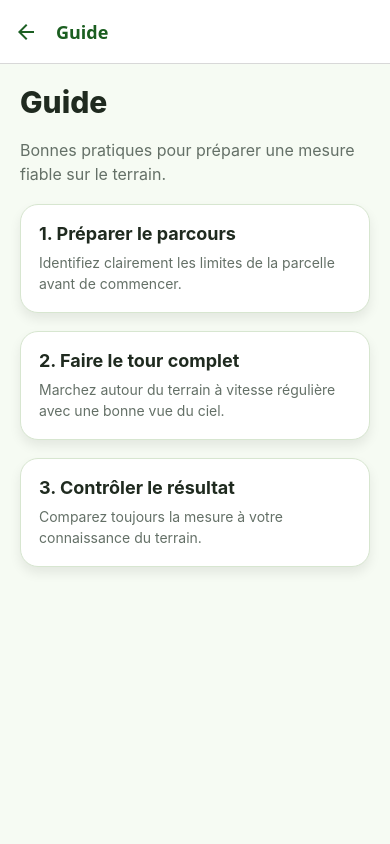
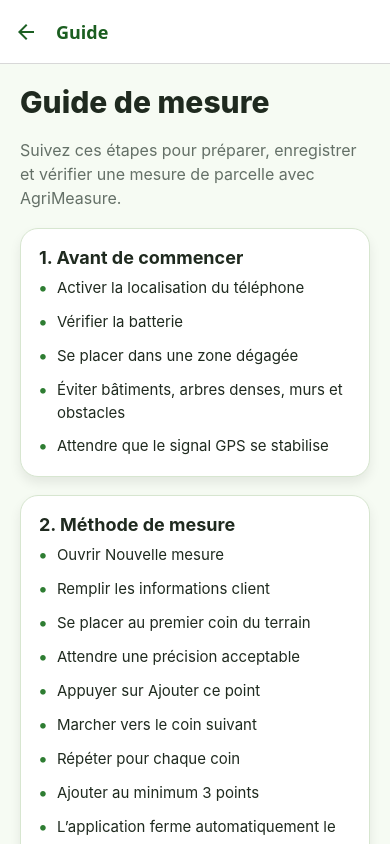
Before and after one commit to walterdarius100/agri-measure, a React Native app: screen /Guide in a window 390 px wide. Built offline with nearby package versions, Linux system fonts and the light colour scheme; what react-native-worklets would draw is missing.

Commit message:
Improve measurement guide screen

```diff
--- a/src/screens/GuideScreen.js
+++ b/src/screens/GuideScreen.js
@@ -1,17 +1,139 @@
-import { ScrollView, Text } from 'react-native';
+import { ScrollView, StyleSheet, Text, View } from 'react-native';
 
 import InfoCard from '../components/InfoCard';
+import PrimaryButton from '../components/PrimaryButton';
+import colors from '../constants/colors';
 import screenStyles from './screenStyles';
 
-export default function GuideScreen() {
+const guideSections = [
+  {
+    title: '1. Avant de commencer',
+    items: [
+      'Activer la localisation du téléphone',
+      'Vérifier la batterie',
+      'Se placer dans une zone dégagée',
+      'Éviter bâtiments, arbres denses, murs et obstacles',
+      'Attendre que le signal GPS se stabilise',
+    ],
+  },
+  {
+    title: '2. Méthode de mesure',
+    items: [
+      'Ouvrir Nouvelle mesure',
+      'Remplir les informations client',
+      'Se placer au premier coin du terrain',
+      'Attendre une précision acceptable',
+      'Appuyer sur Ajouter ce point',
+      'Marcher vers le coin suivant',
+      'Répéter pour chaque coin',
+      'Ajouter au minimum 3 points',
+      'L’application ferme automatiquement le polygone pour le calcul',
+    ],
+  },
+  {
+    title: '3. Précision GPS',
+    items: [
+      '0 à 5 m : bonne précision',
+      'plus de 5 à 10 m : précision moyenne',
+      'plus de 10 m : précision faible',
+      'plus de 15 m : mesure à éviter ou à confirmer',
+    ],
+  },
+  {
+    title: '4. Bonnes pratiques',
+    items: [
+      'Ne pas ajouter les points trop rapidement',
+      'Ne pas ajouter deux points au même endroit',
+      'Se placer près des vrais coins du terrain',
+      'Noter les obstacles dans les notes terrain',
+      'Refaire la mesure si le résultat semble incohérent',
+    ],
+  },
+  {
+    title: '6. Checklist rapide',
+    items: [
+      'Informations client remplies',
+      'GPS activé',
+      'Signal stabilisé',
+      'Au moins 3 points enregistrés',
+      'Points placés aux coins réels du terrain',
+      'Précision GPS vérifiée',
+      'Notes terrain ajoutées si nécessaire',
+    ],
+  },
+];
+
+function BulletList({ items }) {
+  return (
+    <View style={styles.list}>
+      {items.map((item) => (
+        <View key={item} style={styles.listItem}>
+          <Text style={styles.bullet}>•</Text>
+          <Text style={styles.itemText}>{item}</Text>
+        </View>
+      ))}
+    </View>
+  );
+}
+
+export default function GuideScreen({ navigation }) {
   return (
     <ScrollView contentContainerStyle={screenStyles.content} style={screenStyles.container}>
-      <Text style={screenStyles.title}>Guide</Text>
-      <Text style={screenStyles.subtitle}>Bonnes pratiques pour préparer une mesure fiable sur le terrain.</Text>
+      <Text style={screenStyles.title}>Guide de mesure</Text>
+      <Text style={screenStyles.subtitle}>
+        Suivez ces étapes pour préparer, enregistrer et vérifier une mesure de parcelle avec AgriMeasure.
+      </Text>
 
-      <InfoCard title="1. Préparer le parcours" description="Identifiez clairement les limites de la parcelle avant de commencer." />
-      <InfoCard title="2. Faire le tour complet" description="Marchez autour du terrain à vitesse régulière avec une bonne vue du ciel." />
-      <InfoCard title="3. Contrôler le résultat" description="Comparez toujours la mesure à votre connaissance du terrain." />
+      {guideSections.slice(0, 4).map((section) => (
+        <InfoCard key={section.title} title={section.title}>
+          <BulletList items={section.items} />
+        </InfoCard>
+      ))}
+
+      <InfoCard title="5. Limites">
+        <Text style={styles.paragraph}>
+          AgriMeasure fournit une mesure indicative réalisée avec GPS mobile. Les résultats dépendent de la précision du
+          signal GPS, du téléphone utilisé et des conditions du terrain. Cette application ne remplace pas une mesure
+          topographique, cadastrale ou juridique officielle.
+        </Text>
+      </InfoCard>
+
+      <InfoCard title={guideSections[4].title}>
+        <BulletList items={guideSections[4].items} />
+      </InfoCard>
+
+      <View style={screenStyles.buttonGroup}>
+        <PrimaryButton label="Commencer une nouvelle mesure" onPress={() => navigation.navigate('NewMeasurement')} />
+        <PrimaryButton label="Retour à l’accueil" onPress={() => navigation.navigate('Home')} variant="secondary" />
+      </View>
     </ScrollView>
   );
 }
+
+const styles = StyleSheet.create({
+  list: {
+    gap: 10,
+  },
+  listItem: {
+    alignItems: 'flex-start',
+    flexDirection: 'row',
+    gap: 10,
+  },
+  bullet: {
+    color: colors.primary,
+    fontSize: 18,
+    fontWeight: '800',
+    lineHeight: 24,
+  },
+  itemText: {
+    color: colors.text,
+    flex: 1,
+    fontSize: 15,
+    lineHeight: 23,
+  },
+  paragraph: {
+    color: colors.text,
+    fontSize: 15,
+    lineHeight: 23,
+  },
+});
```
